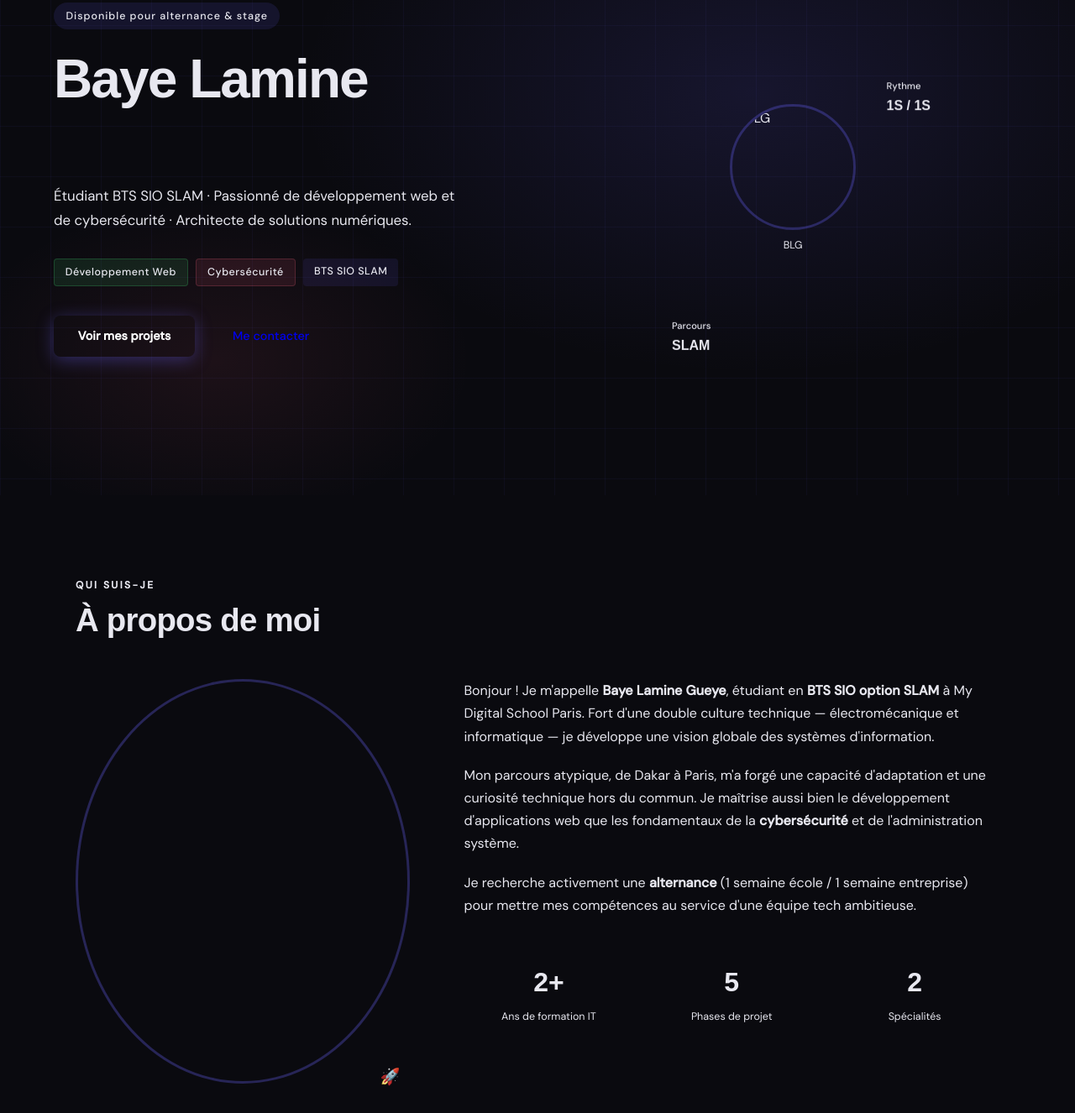
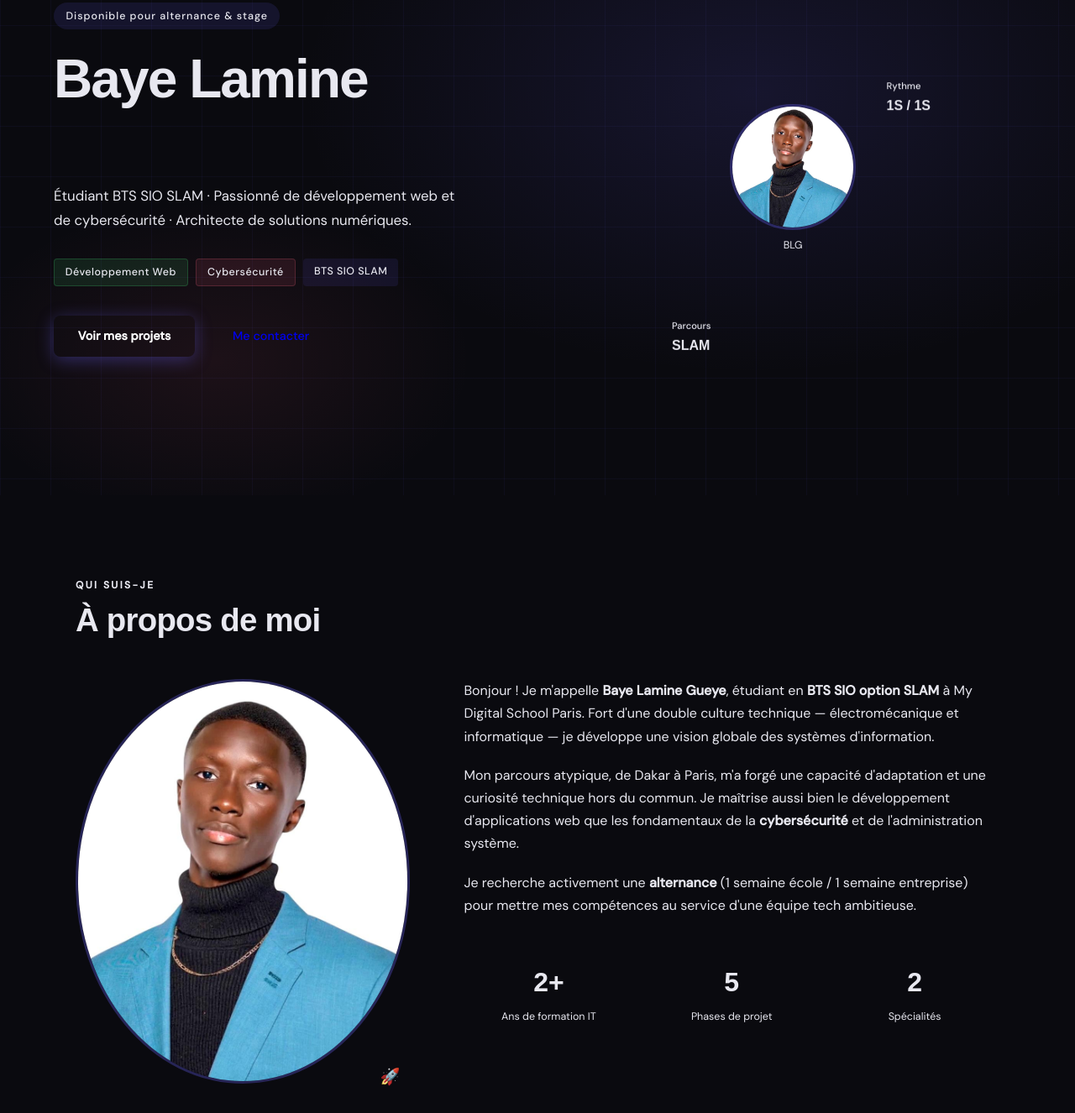
Before and after one commit to kw2cq74brx-dotcom/Baye-Lamine-GUEYE, a plain HTML site: page index.html in a window 1280 px wide. Shown: the part 210-1536 px from the top of the page at 84% size. Drawn offline with Linux system fonts and the light colour scheme.

Commit message:
Remove './image/' from image source paths

```diff
--- a/index.html
+++ b/index.html
@@ -640,7 +640,7 @@ nav { position: relative; }
     <div class="hero-img-wrap">
       <div class="hero-img-ring">
         <div class="profile-placeholder">
-          <img src="./image/profil.jpg" alt="BLG" style="width: 150px; height: 150px; object-fit: cover; border-radius: 50%; border: 3px solid rgba(108,99,255,0.3);">
+          <img src="profil.jpg" alt="BLG" style="width: 150px; height: 150px; object-fit: cover; border-radius: 50%; border: 3px solid rgba(108,99,255,0.3);">
             <circle cx="12" cy="8" r="4"/><path d="M4 20c0-4 3.6-7 8-7s8 3 8 7"/>
           <p>BLG</p>
         </div>
@@ -668,7 +668,7 @@ nav { position: relative; }
     <div class="about-grid">
       <div class="about-img-wrap">
         <div class="about-img-box">
-          <img src="./image/profil.jpg" alt="BLG" style="width: 100%; height: 100%; object-fit: cover; border-radius: 50%; border: 3px solid rgba(108,99,255,0.3);">
+          <img src="profil.jpg" alt="BLG" style="width: 100%; height: 100%; object-fit: cover; border-radius: 50%; border: 3px solid rgba(108,99,255,0.3);">
             <circle cx="12" cy="8" r="4"/><path d="M4 20c0-4 3.6-7 8-7s8 3 8 7"/>
         </div>
         <div class="about-deco">🚀</div>
```
